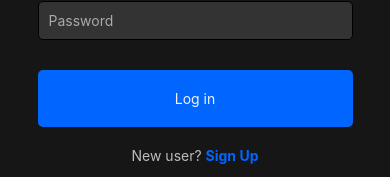
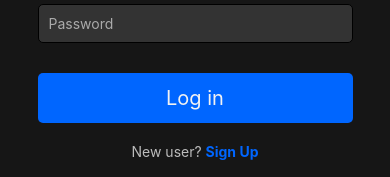
Before and after one commit to lukaszkurczab/WorkOn, a React Native app: screen /LoginScreen in a window 390 px wide. Shown: the part 504-681 px from the top of the page. Built offline with nearby package versions, Linux system fonts and the light colour scheme.

Commit message:
login indicator implemented

```diff
--- a/src/screens/loginScreen/loginScreen.js
+++ b/src/screens/loginScreen/loginScreen.js
@@ -1,6 +1,6 @@
 import React, { useState } from 'react';
 import { useNavigation } from '@react-navigation/native';
-import { View, TextInput, TouchableOpacity, Text, Alert, Image } from 'react-native';
+import { View, TextInput, TouchableOpacity, Text, Alert, Image, ActivityIndicator } from 'react-native';
 import { useDispatch, useSelector } from 'react-redux';
 import { login } from '../../store/slice/userSlice';
 import styles from './loginScreen.styles';
@@ -10,7 +10,7 @@ const LoginScreen = () => {
   const navigation = useNavigation();
   const [email, setEmail] = useState('');
   const [password, setPassword] = useState('');
-  const { isError, errorMessage, token } = useSelector(state => state.user);
+  const { isError, isLoading, errorMessage, token } = useSelector(state => state.user);
 
   const handleLogin = async () => {
     await dispatch(login({ email, password }));
@@ -47,8 +47,8 @@ const LoginScreen = () => {
         secureTextEntry
         style={styles.input}
       />
-      <TouchableOpacity style={styles.button} onPress={handleLogin}>
-        <Text style={styles.buttonText}>Log in</Text>
+      <TouchableOpacity style={[styles.button, isLoading ? styles.disabledButton : '']} onPress={handleLogin} disabled={isLoading}>
+        {isLoading ? <ActivityIndicator color='#06f' /> : <Text style={styles.buttonText}>Log in</Text>}
       </TouchableOpacity>
       <Text style={styles.signUpText}>
         New user?{' '}
--- a/src/screens/loginScreen/loginScreen.styles.js
+++ b/src/screens/loginScreen/loginScreen.styles.js
@@ -19,16 +19,20 @@ const styles = StyleSheet.create({
     borderRadius: 5,
   },
   button: {
-    color: primaryColor,
-    padding: 10,
+    height: 50,
+    justifyContent: 'center',
     borderRadius: 5,
     backgroundColor: '#06f',
     marginTop: 20,
     width: '90%',
     alignItems: 'center',
   },
+  disabledButton: {
+    backgroundColor: secondaryColor,
+  },
   buttonText: {
     color: primaryColor,
+    fontSize: 20,
     padding: 10,
   },
   signUpText: {
--- a/src/store/store.js
+++ b/src/store/store.js
@@ -21,7 +21,7 @@ const appReducer = combineReducers({
 const persistConfig = {
   key: 'root',
   storage: AsyncStorage,
-  blacklist: ['atlas'],
+  blacklist: ['user'],
 };
 
 const persistedReducer = persistReducer(persistConfig, appReducer);
```
